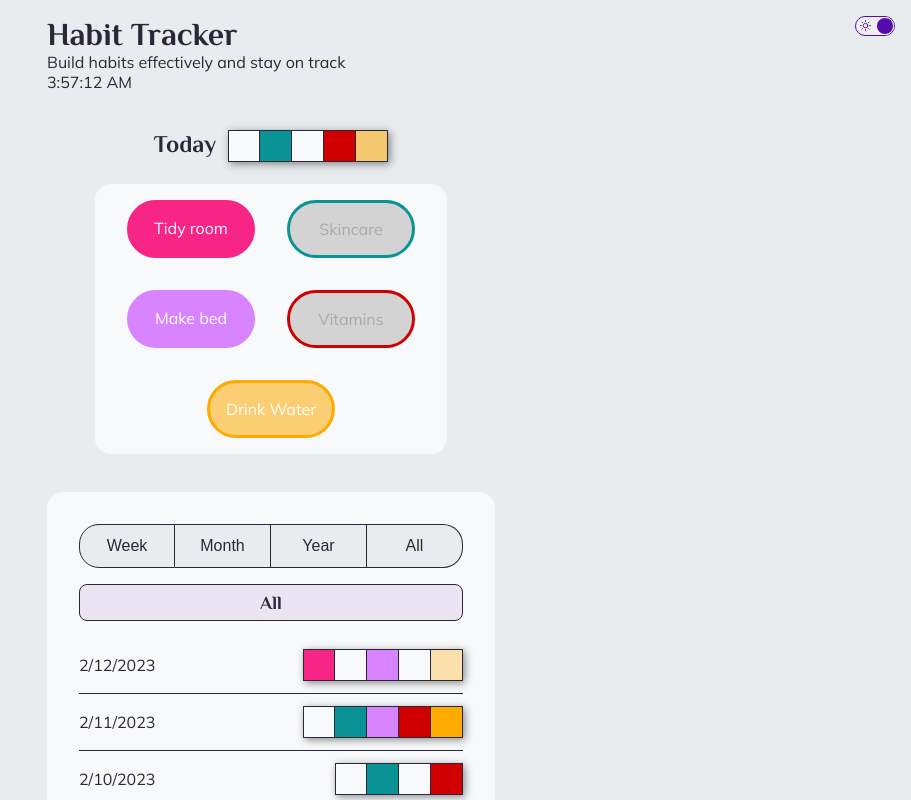
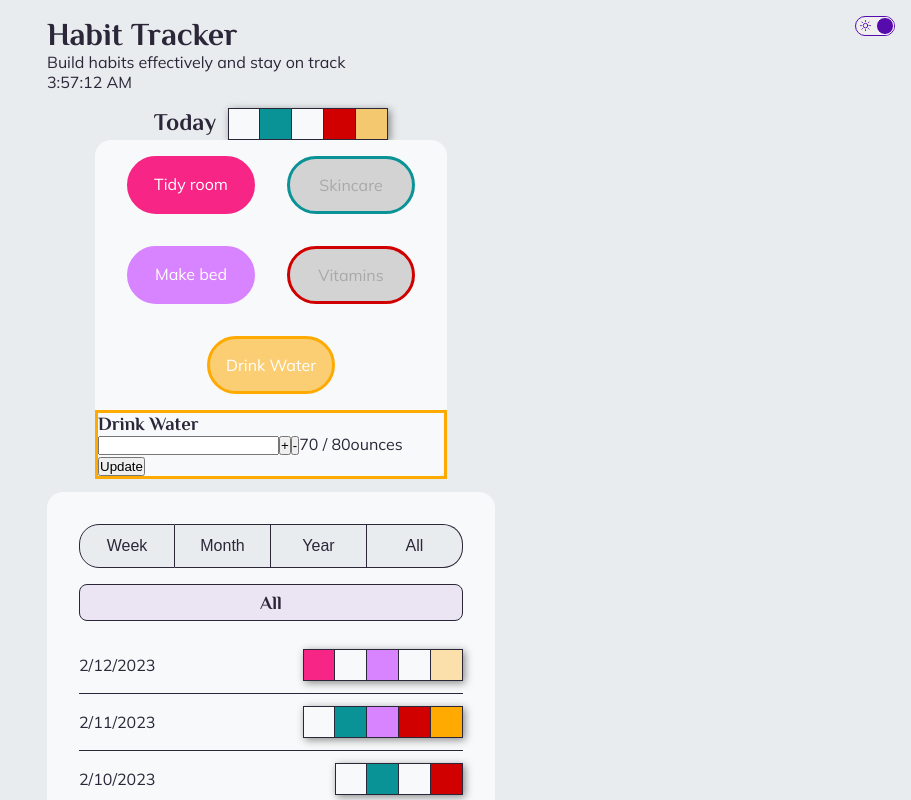
Before and after one commit to jennstirpe/habit-tracker, a React (Create React App) app: page / in a window 1280 px wide. Both pictures are taken after a click on the element "Drink Water". Shown: the top 800 px of the page, without its empty margins (369-1280 px from the left). Built offline with nearby package versions, Linux system fonts and the light colour scheme.

Commit message:
Added functionality to quantity update form

```diff
--- a/src/App.js
+++ b/src/App.js
@@ -432,16 +432,15 @@ function App() {
     }))
   }
 
-  function changeHabitCompleteAmt(id) {
-    setCurrentDayChecklist(currentDayChecklist.map(habit => {
-      if(habit.id === id) {
+  function updateCurrentAmt(newAmt, id) {
+    console.log(newAmt)
+    console.log(id)
 
-        return {...habit, complete: !habit.complete}
+    const newHabits = [...currentDayChecklist];
+    const updatedHabit = newHabits.find(habit => habit.id === id);
+    updatedHabit.goal.currentAmt = newAmt;
 
-      } else {
-        return habit
-      }
-    }))
+
   }
 
   function createNewHistoryRecord() {
@@ -490,7 +489,7 @@ function App() {
             {/* <button onClick={createNewHistoryRecord} >CREATE NEW RECORD</button> */}
 
             {
-              currentDayChecklist && <CurrentDay currentDayChecklist={currentDayChecklist} toggleHabitComplete={toggleHabitComplete} date={date} />
+              currentDayChecklist && <CurrentDay currentDayChecklist={currentDayChecklist} toggleHabitComplete={toggleHabitComplete} updateCurrentAmt={updateCurrentAmt} date={date} />
             }
 
             <History history={history} date={date} />
--- a/src/components/main/display/Checklist.js
+++ b/src/components/main/display/Checklist.js
@@ -1,14 +1,23 @@
+import { useState } from "react";
 import { StyledChecklist } from "../styled/display/Checklist.styled";
 import QuantityInput from "../forms/QuantityInput";
 
-export default function Checklist({ currentDayChecklist, toggleHabitComplete }) {
-
+export default function Checklist({ currentDayChecklist, toggleHabitComplete, updateCurrentAmt }) {
+  const [ quantityFormActive, setQuantityFormActive ] = useState(false);
+  const [ activeQuantityHabit, setActiveQuantityHabit ] = useState({})
   const todaysHabits = currentDayChecklist;
-
-
 
   function handleToggleComplete(id) {
     toggleHabitComplete(id)
+  }
+
+  function openQuantityInputForm(habit) {
+    setActiveQuantityHabit(habit)
+    setQuantityFormActive(true)
+  }
+
+  function closeQuantityInputForm(id) {
+    setQuantityFormActive(false)
   }
 
   return (
@@ -28,15 +37,15 @@ export default function Checklist({ currentDayChecklist, toggleHabitComplete })
             } else {
                 if (habit.goal.currentAmt === 0) {
                   return <div
-                    onClick={() => handleToggleComplete(habit.id)}
+                    onClick={() => openQuantityInputForm(habit)}
                     className= "checklist-item"
                     style={{"border": `3px solid ${habit.color}`}}
                     key={habit.id}>
                       <p>{habit.name}</p>
                     </div>
-                } else if (habit.goal.currentAmt === habit.goal.goalAmt) {
+                } else if (habit.goal.currentAmt >= habit.goal.goalAmt) {
                   return <div
-                    onClick={() => handleToggleComplete(habit.id)}
+                    onClick={() => openQuantityInputForm(habit)}
                     className= "checklist-item"
                     style={{"color": "darkGray", "background": "lightGray", "border": `3px solid ${habit.color}`}}
                     key={habit.id}>
@@ -49,7 +58,7 @@ export default function Checklist({ currentDayChecklist, toggleHabitComplete })
                   }
 
                   return <div
-                    onClick={() => handleToggleComplete(habit.id)}
+                    onClick={() => openQuantityInputForm(habit)}
                     className= "checklist-item"
                     style={percentageComplete < 50 ? {"background": `${habit.color}${percentageComplete}`, "border": `3px solid ${habit.color}`} : {"color": "white", "background": `${habit.color}${percentageComplete}`, "border": `3px solid ${habit.color}`}}
                     key={habit.id}
@@ -61,7 +70,7 @@ export default function Checklist({ currentDayChecklist, toggleHabitComplete })
           })
         }
         {
-          // <QuantityInput />
+          quantityFormActive && <QuantityInput closeQuantityInputForm={closeQuantityInputForm} updateCurrentAmt={updateCurrentAmt} habit={activeQuantityHabit} />
         }
       </div>
     </StyledChecklist>
--- a/src/components/main/display/CurrentDay.js
+++ b/src/components/main/display/CurrentDay.js
@@ -3,7 +3,7 @@ import DisplayBar from "./DisplayBar";
 import { StyledCurrentDay } from "../styled/display/CurrentDay.styled";
 
 
-export default function CurrentDay({ currentDayChecklist, toggleHabitComplete, date }) {
+export default function CurrentDay({ currentDayChecklist, toggleHabitComplete, updateCurrentAmt, date }) {
   return (
     <StyledCurrentDay>
       <div className="current-day-header">
@@ -12,7 +12,7 @@ export default function CurrentDay({ currentDayChecklist, toggleHabitComplete, d
       </div>
 
 
-      <Checklist currentDayChecklist={currentDayChecklist} toggleHabitComplete={toggleHabitComplete} />
+      <Checklist currentDayChecklist={currentDayChecklist} toggleHabitComplete={toggleHabitComplete} updateCurrentAmt={updateCurrentAmt} />
 
     </StyledCurrentDay>
   )
--- a/src/components/main/forms/QuantityInput.js
+++ b/src/components/main/forms/QuantityInput.js
@@ -1,7 +1,29 @@
-import { StyledQuantityInput } from "../styled/forms/QuantityInput.styled"
+import { useRef } from "react";
+import { StyledQuantityInput } from "../styled/forms/QuantityInput.styled";
 
-export default function QuantityInput() {
+export default function QuantityInput({ closeQuantityInputForm, updateCurrentAmt, habit }) {
+
+  const newCurrentAmt = useRef();
+
+  function updateAndClose(e) {
+    e.preventDefault()
+    if (newCurrentAmt.current.value) {
+      updateCurrentAmt(newCurrentAmt.current.value, habit.id);
+    }
+    closeQuantityInputForm()
+  }
+
   return (
-    <StyledQuantityInput>QuantityInput</StyledQuantityInput>
+    <StyledQuantityInput style={{"border": `3px solid ${habit.color}`}}>
+
+      <h3>{habit.name}</h3>
+
+      <input ref={newCurrentAmt} type="number"/>
+      <button aria-label="increase">+</button>
+      <button aria-label="decrease">-</button>
+      <span>{habit.goal.currentAmt} / {habit.goal.goalAmt}{habit.goal.unit}</span>
+
+      <button onClick={updateAndClose} >Update</button>
+      </StyledQuantityInput>
   )
 }
--- a/src/components/main/styled/forms/QuantityInput.styled.js
+++ b/src/components/main/styled/forms/QuantityInput.styled.js
@@ -1,5 +1,14 @@
 import styled from "styled-components";
 
 export const StyledQuantityInput = styled.form`
-    background: red;
+
+input::-webkit-outer-spin-button,
+input::-webkit-inner-spin-button {
+    -webkit-appearance: none;
+    margin: 0;
+}
+input[type=number]{
+    -moz-appearance: textfield;
+}
+
 `;
```
